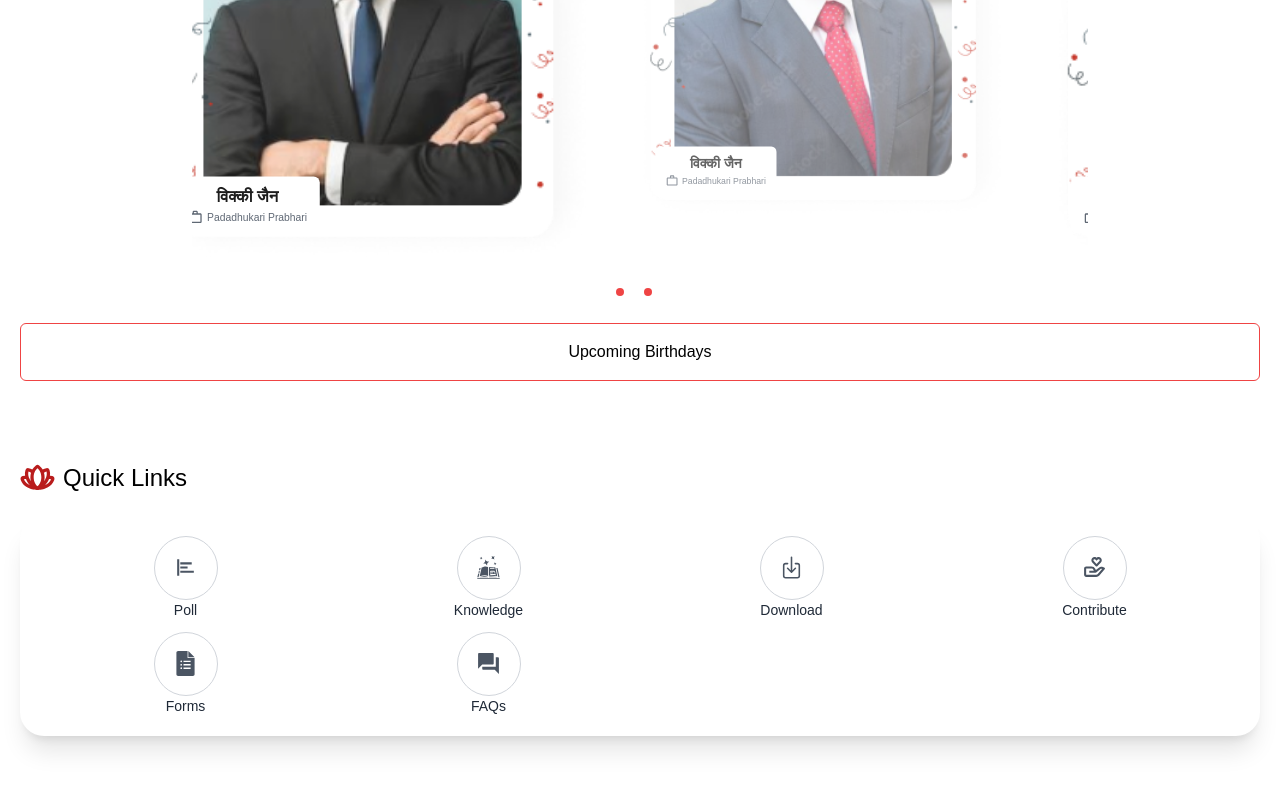
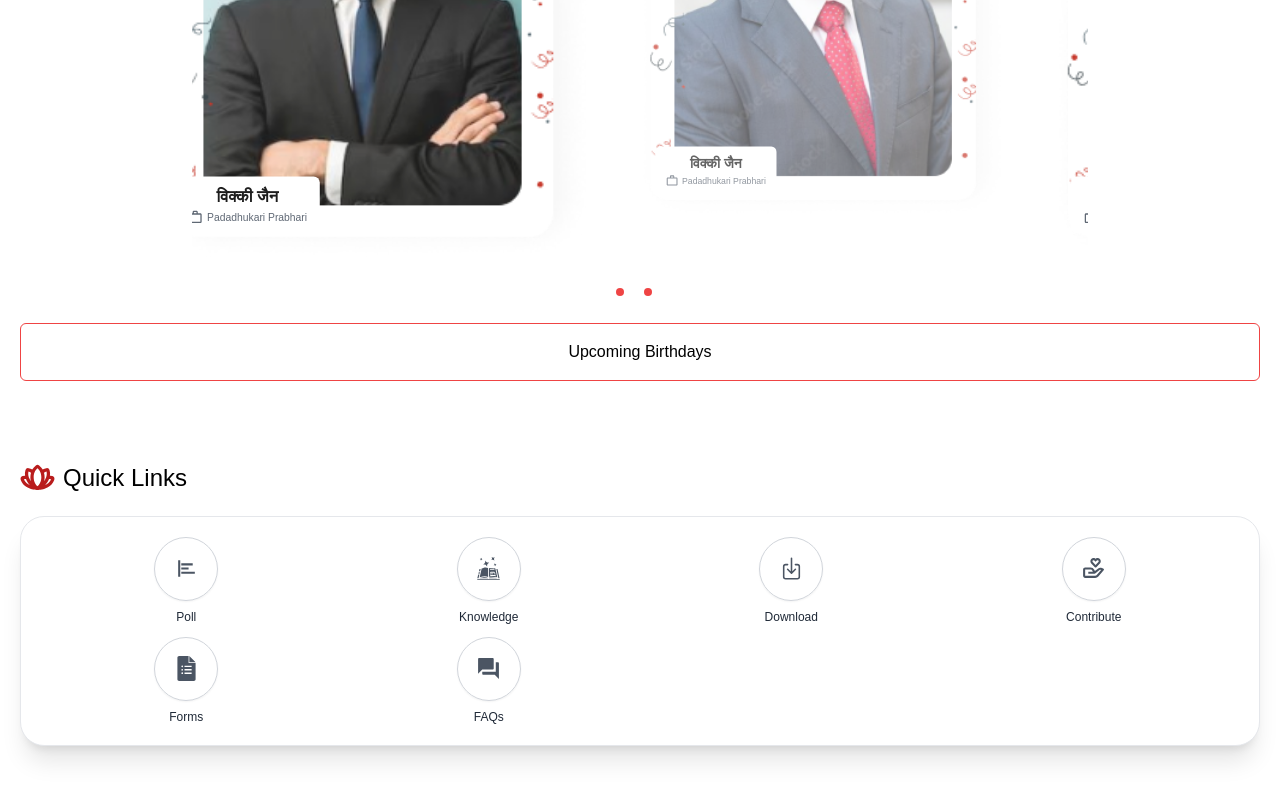
Before and after one commit to SrijaAdhya12/assignment, a React (Vite) app in the folder client/: page / in a window 1280 px wide. Shown: the part 2658-3458 px from the top of the page. Built offline with nearby package versions, Linux system fonts and the light colour scheme.

Commit message:
fix: Quick link css

```diff
--- a/client/src/section/QuickLinks.jsx
+++ b/client/src/section/QuickLinks.jsx
@@ -40,19 +40,19 @@ const QuickLinks = () => {
     ]
   return (
     <section className="container mx-auto px-5 py-10 mb-32">
-        <div className="flex justify-between items-center">
+        <div className="flex justify-between items-center ">
             <div className="flex items-center gap-2">
                 <PiFlowerLotusBold size={35} className="text-red-700" />
                 <h2 className="text-2xl font-medium">Quick Links</h2>
             </div>
           </div>
-          <div className="grid grid-cols-4 gap-3 mt-5  p-5 rounded-3xl bg-white shadow-xl">
+          <div className="grid grid-cols-4 gap-3 mt-5  p-5 rounded-3xl bg-white shadow-xl border">
               {quickLinks.map((link) => (
                   <div className="flex flex-col items-center justify-center">
-              <button className="flex items-center rounded-full border-gray-300 justify-center w-16 h-16 border ">
+              <button className="flex items-center rounded-full border-gray-300 justify-center w-16 h-16 border shadow-sm hover:scale-105 transition-all duration-300 ">
                   {link.icon}
                       </button>
-                      <p className="text-gray-800 text-sm">{link.name}</p>
+                      <p className="text-gray-800 text-xs mt-2">{link.name}</p>
                   </div>
               ))}
           </div>
```
